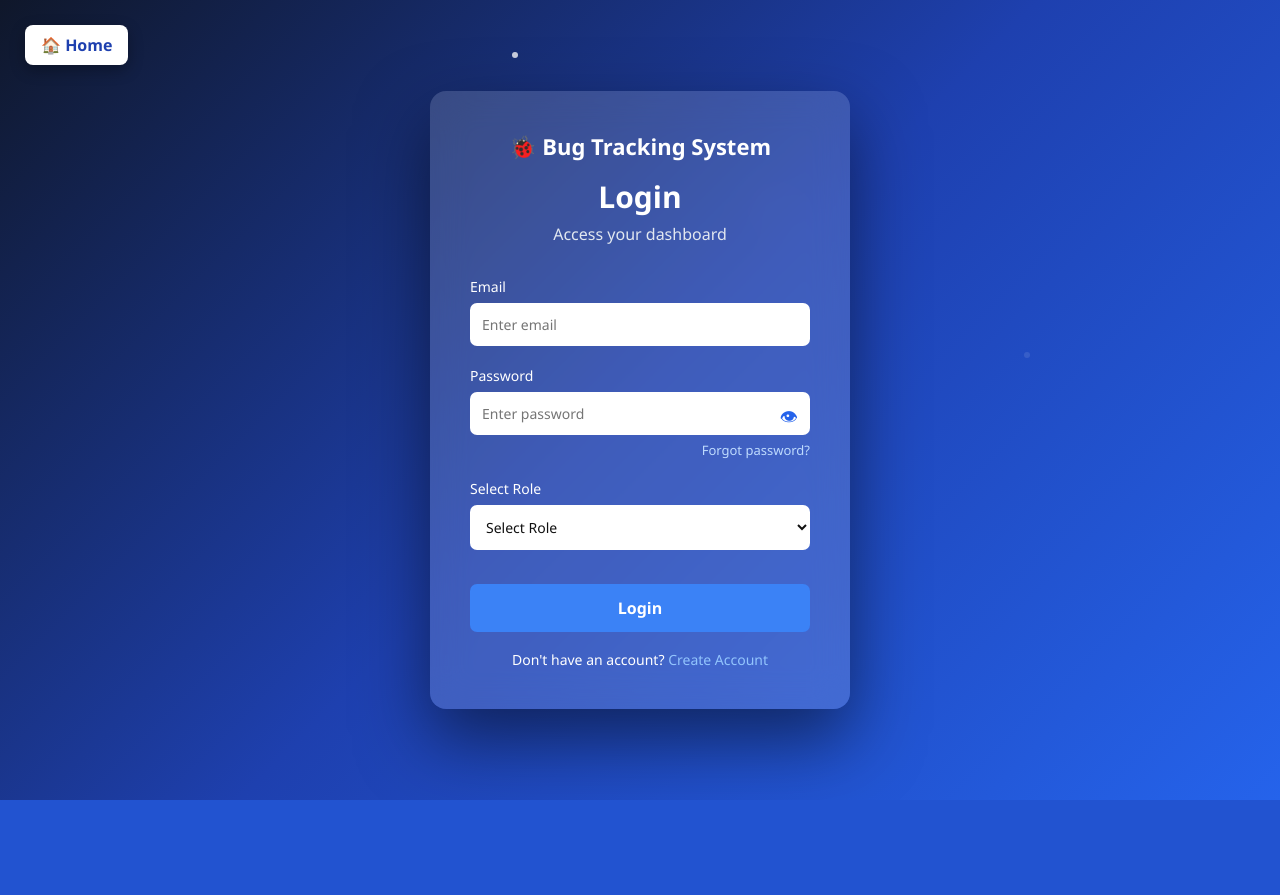
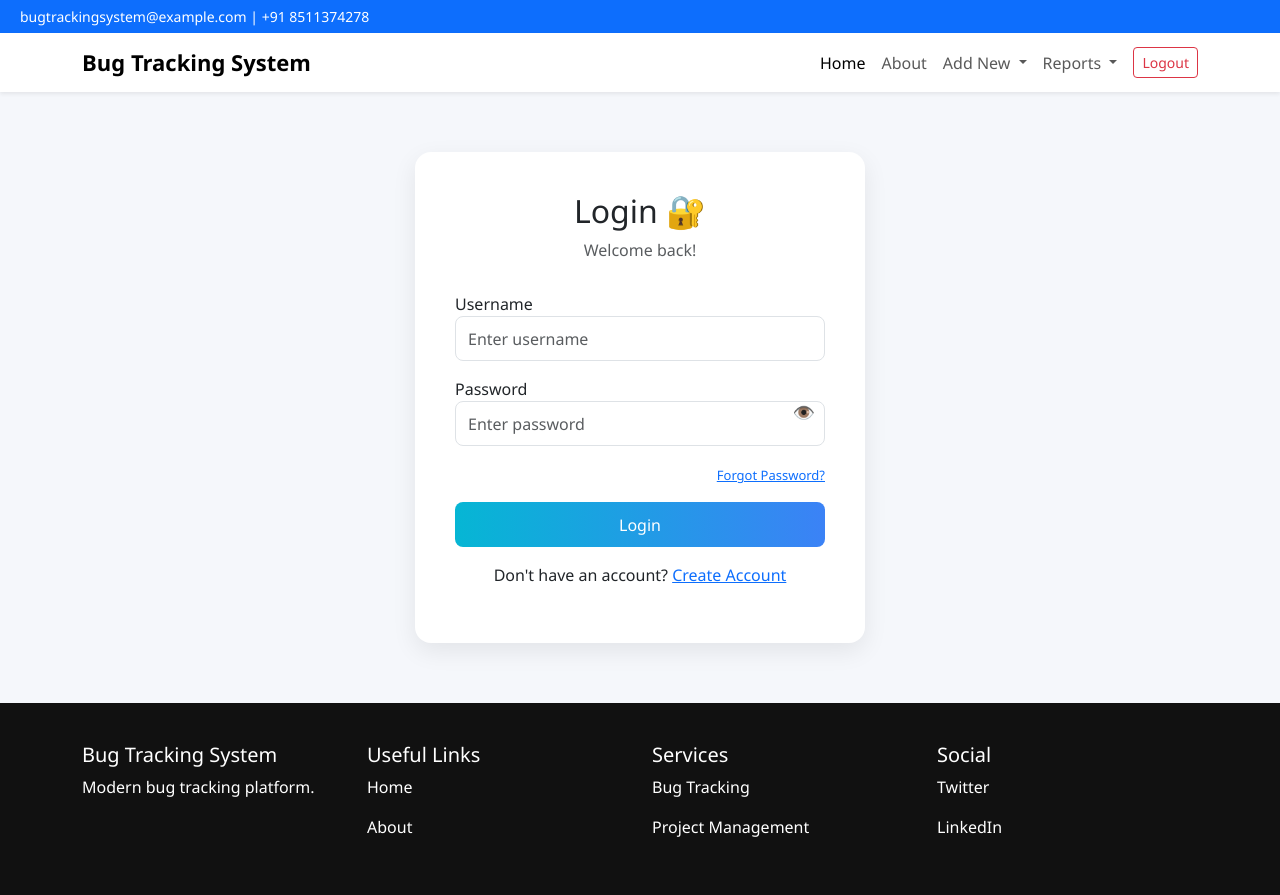
Before and after one commit to siddharthmehta2222-hub/bug-tracking-system-django, a Django app: page /login/ in a window 1280 px wide. Before the commit the page ends 800 px from the top, so only its background shows below. Run offline with Django 5.2, Linux system fonts and the light colour scheme.

Commit message:
Add authentication templates

```diff
--- a/core/templates/core/login.html
+++ b/core/templates/core/login.html
@@ -1,272 +1,113 @@
-<!DOCTYPE html><html>
-<head><title>Login | Bug Tracking System</title><style>
+{% extends 'core/base.html' %}
+{% load static %}
 
-*{
-margin:0;
-padding:0;
-box-sizing:border-box;
-font-family:'Segoe UI',sans-serif;
+{% block content %}
+
+<style>
+body{
+    background:#f5f7fb;
 }
 
-/* BODY */
-
-body{
-height:100vh;
-display:flex;
-justify-content:center;
-align-items:center;
-background:linear-gradient(135deg,#0f172a,#1e40af,#2563eb);
-overflow:hidden;
+.auth-container{
+    max-width:450px;
+    margin:60px auto;
+    background:white;
+    padding:40px;
+    border-radius:16px;
+    box-shadow:0 8px 25px rgba(0,0,0,0.08);
 }
 
-/* PARTICLES */
-
-.particle{
-position:absolute;
-width:6px;
-height:6px;
-background:white;
-border-radius:50%;
-opacity:0.4;
-animation:float 12s infinite linear;
-}
-
-@keyframes float{
-0%{
-transform:translateY(0);
-opacity:0;
-}
-50%{
-opacity:1;
-}
-100%{
-transform:translateY(-900px);
-opacity:0;
-}
-}
-
-/* HOME BUTTON */
-
-.home-btn{
-position:absolute;
-top:25px;
-left:25px;
-background:white;
-color:#1e40af;
-padding:9px 16px;
-border-radius:8px;
-text-decoration:none;
-font-weight:600;
-box-shadow:0 5px 15px rgba(0,0,0,0.3);
-transition:0.3s;
-}
-
-.home-btn:hover{
-transform:scale(1.05);
-}
-
-/* LOGIN CARD */
-
-.login-container{
-position:relative;
-width:420px;
-background:rgba(255,255,255,0.15);
-backdrop-filter:blur(18px);
-border-radius:16px;
-padding:40px;
-box-shadow:0 30px 70px rgba(0,0,0,0.5);
-color:white;
+.auth-title{
     text-align:center;
-animation:fadeIn 1s ease;
-}
-
-@keyframes fadeIn{
-from{opacity:0;transform:translateY(25px);}
-to{opacity:1;transform:translateY(0);}
-}
-
-/* LOGO */
-
-.logo{
-font-size:22px;
-font-weight:bold;
-margin-bottom:15px;
-}
-
-/* TITLE */
-
-.login-container h1{
-font-size:30px;
-margin-bottom:6px;
-}
-
-.subtitle{
-color:#e2e8f0;
     margin-bottom:30px;
 }
 
-/* INPUT GROUP */
-
-.input-group{
-margin-bottom:18px;
-text-align:left;
+.form-control{
+    height:45px;
+    border-radius:8px;
 }
 
-.input-group label{
-font-size:14px;
+.btn-custom{
+    background:linear-gradient(to right,#06b6d4,#3b82f6);
+    color:white;
+    border:none;
+    height:45px;
+    border-radius:8px;
     font-weight:500;
 }
 
-/* INPUT STYLE */
-
-.input-group input,
-.input-group select{
-width:100%;
-padding:12px;
-margin-top:6px;
-border:none;
-border-radius:7px;
-background:white;
-color:#111;
-outline:none;
-font-size:14px;
-transition:0.3s;
-}
-
-.input-group input:focus,
-.input-group select:focus{
-border:2px solid #3b82f6;
-box-shadow:0 0 10px rgba(59,130,246,0.5);
-}
-
-select option{
-color:black;
-}
-
-/* PASSWORD */
-
-.password-wrapper{
+.password-box{
     position:relative;
 }
 
-.eye{
+.eye-btn{
     position:absolute;
-right:12px;
-top:40px;
+    right:10px;
+    top:50%;
+    transform:translateY(-50%);
     cursor:pointer;
     font-size:18px;
-color:#2563eb;
+    color:#555;
 }
+</style>
 
-/* FORGOT */
 
-.forgot{
-text-align:right;
-font-size:13px;
-margin-top:6px;
+<div class="auth-container">
+
+    <div class="auth-title">
+        <h2>Login 🔐</h2>
+        <p class="text-muted">Welcome back!</p>
+    </div>
+
+    <!-- MESSAGES -->
+    {% if messages %}
+        {% for message in messages %}
+            <div class="alert alert-danger">
+                {{ message }}
+            </div>
+        {% endfor %}
+    {% endif %}
+
+    <form method="POST">
+        {% csrf_token %}
+
+        <!-- ✅ USERNAME -->
+        <div class="mb-3">
+            <label>Username</label>
+            <input type="text" name="email" class="form-control" placeholder="Enter username" required>
+        </div>
+
+        <!-- ✅ PASSWORD -->
+        <div class="mb-3 password-box">
+            <label>Password</label>
+            <input type="password" id="password" name="password" class="form-control" placeholder="Enter password" required>
+
+            <span class="eye-btn" onclick="togglePassword()">👁️</span>
+        </div>
+
+        <!-- FORGOT -->
+        <div class="text-end mb-3">
+            <a href="#" style="font-size:13px;">Forgot Password?</a>
+        </div>
+
+        <button type="submit" class="btn btn-custom w-100">Login</button>
+
+    </form>
+
+    <div class="text-center mt-3">
+        <p>Don't have an account?
+            <a href="{% url 'signup' %}">Create Account</a>
+        </p>
+    </div>
+
+</div>
+
+
+<script>
+function togglePassword(){
+    const password = document.getElementById("password");
+    password.type = password.type === "password" ? "text" : "password";
 }
+</script>
 
-.forgot a{
-color:#bfdbfe;
-text-decoration:none;
-}
-
-/* LOGIN BUTTON */
-
-.login-btn{
-width:100%;
-padding:13px;
-margin-top:16px;
-border:none;
-border-radius:7px;
-background:#3b82f6;
-color:white;
-font-size:16px;
-cursor:pointer;
-transition:0.3s;
-font-weight:600;
-}
-
-.login-btn:hover{
-background:#2563eb;
-transform:scale(1.04);
-box-shadow:0 12px 30px rgba(0,0,0,0.35);
-}
-
-/* LOADING */
-
-.loading{
-display:none;
-margin-top:10px;
-font-size:14px;
-color:#dbeafe;
-}
-
-/* EXTRA */
-
-.extra{
-margin-top:18px;
-font-size:14px;
-}
-
-.extra a{
-color:#93c5fd;
-text-decoration:none;
-}
-
-</style></head><body><a href="/" class="home-btn">🏠 Home</a>
-
-<!-- PARTICLES --><div class="particle" style="left:20%;animation-delay:0s"></div>
-<div class="particle" style="left:40%;animation-delay:2s"></div>
-<div class="particle" style="left:60%;animation-delay:4s"></div>
-<div class="particle" style="left:80%;animation-delay:6s"></div><!-- LOGIN CARD --><div class="login-container"><div class="logo">🐞 Bug Tracking System</div><h1>Login</h1>
-<p class="subtitle">Access your dashboard</p>{% if messages %}
-{% for message in messages %}
-
-<p style="color:#fca5a5">{{message}}</p>
-{% endfor %}
-{% endif %}<form method="POST" onsubmit="showLoading()">{% csrf_token %}
-
-<div class="input-group">
-<label>Email</label>
-<input type="email" name="email" placeholder="Enter email" required>
-</div><div class="input-group password-wrapper">
-<label>Password</label>
-<input type="password" id="password" name="password" placeholder="Enter password" required>
-<span class="eye" onclick="togglePassword()">👁</span><div class="forgot">
-<a href="#">Forgot password?</a>
-</div></div><div class="input-group">
-<label>Select Role</label>
-<select name="role" required>
-<option value="">Select Role</option>
-<option value="tester">Tester</option>
-<option value="developer">Developer</option>
-<option value="manager">Manager</option>
-<option value="admin">Admin</option>
-</select>
-</div><button class="login-btn">Login</button>
-
-<div class="loading" id="loading">
-Logging in...
-</div></form><div class="extra">
-<p>Don't have an account? <a href="/signup/">Create Account</a></p>
-</div></div><script>
-
-function togglePassword(){
-
-var x=document.getElementById("password");
-
-if(x.type==="password"){
-x.type="text";
-}else{
-x.type="password";
-}
-
-}
-
-function showLoading(){
-document.getElementById("loading").style.display="block";
-}
-
-</script></body>
-</html>
+{% endblock %}
```
Also changed, not shown: core/templates/core/signup.html (+94 -16 lines). Lines whose indentation alone changed are shown as unchanged.
